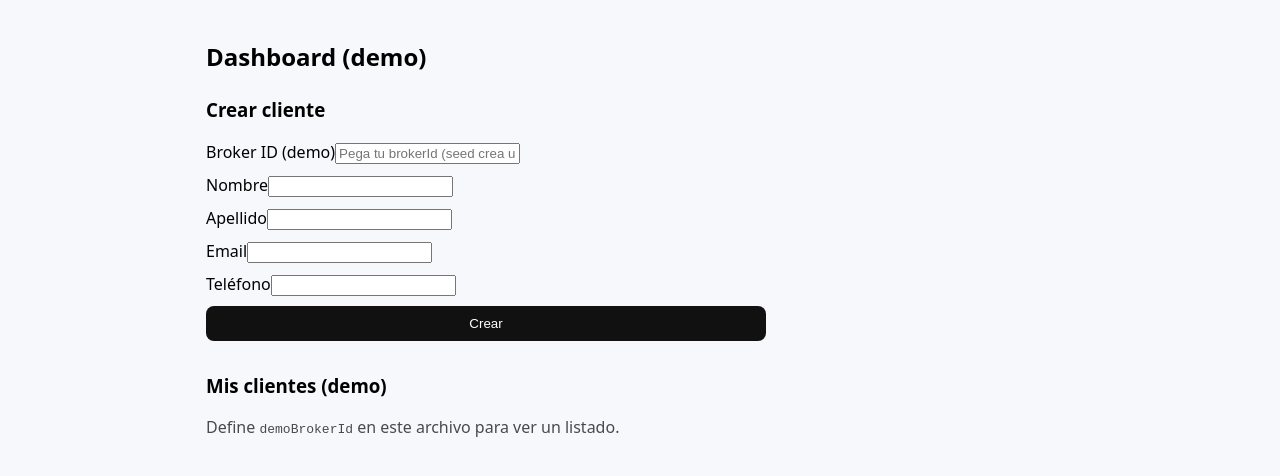
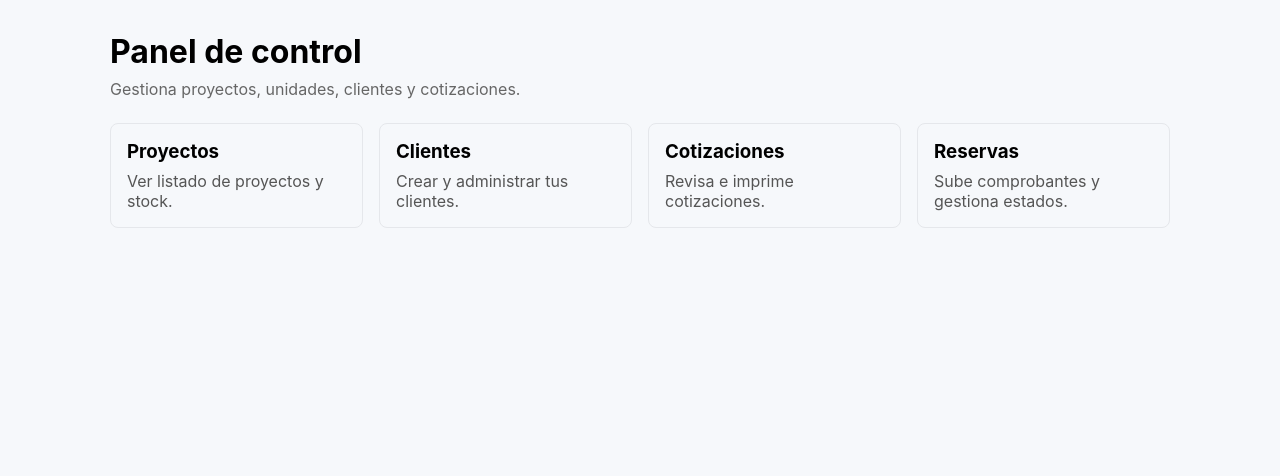
Before and after one commit to Rabbittscapital/marketplace, a Next.js app: page /dashboard in a window 1280 px wide. Shown: the top 476 px of the page. Built offline with nearby package versions, Linux system fonts and the light colour scheme.

Commit message:
Update page.tsx

```diff
--- a/app/dashboard/page.tsx
+++ b/app/dashboard/page.tsx
@@ -1,52 +1,94 @@
-async function getClients(brokerId: string) {
-  const url = `${process.env.NEXT_PUBLIC_BASE_URL ?? ''}/api/clients?brokerId=${brokerId}`;
-  const res = await fetch(url, { cache: "no-store" });
-  if (!res.ok) return [];
-  return res.json();
-}
+// app/dashboard/page.tsx
 
-export default async function DashboardPage() {
-  // Para demo pegamos brokerId manual. En producción sale de la sesión del usuario.
-  const demoBrokerId = ""; // puedes dejarlo vacío; crea clientes con el form
-  const clients = demoBrokerId ? await getClients(demoBrokerId) : [];
+export default function Dashboard() {
+  return (
+    <main
+      style={{
+        maxWidth: 1100,
+        margin: "0 auto",
+        padding: "2rem 1.25rem",
+        fontFamily:
+          "-apple-system, BlinkMacSystemFont, Segoe UI, Roboto, Helvetica, Arial, sans-serif",
+      }}
+    >
+      <header style={{ marginBottom: "1.5rem" }}>
+        <h1 style={{ fontSize: "2rem", margin: 0 }}>Panel de control</h1>
+        <p style={{ color: "#666", marginTop: "0.5rem" }}>
+          Gestiona proyectos, unidades, clientes y cotizaciones.
+        </p>
+      </header>
 
-  return (
-    <main style={{maxWidth:900,margin:"40px auto",padding:"0 16px"}}>
-      <h2>Dashboard (demo)</h2>
+      <section
+        style={{
+          display: "grid",
+          gridTemplateColumns: "repeat(auto-fit, minmax(240px, 1fr))",
+          gap: "1rem",
+        }}
+      >
+        <a
+          href="/proyectos"
+          style={{
+            display: "block",
+            border: "1px solid #e5e7eb",
+            borderRadius: 8,
+            padding: "1rem",
+            textDecoration: "none",
+          }}
+        >
+          <h3 style={{ margin: "0 0 0.5rem 0" }}>Proyectos</h3>
+          <p style={{ margin: 0, color: "#555" }}>
+            Ver listado de proyectos y stock.
+          </p>
+        </a>
 
-      <section style={{marginTop:24}}>
-        <h3>Crear cliente</h3>
-        <form action="/api/clients" method="post" style={{display:"grid",gap:10,maxWidth:560}}>
-          <label>Broker ID (demo)
-            <input name="brokerId" required placeholder="Pega tu brokerId (seed crea uno)"/>
-          </label>
-          <label>Nombre
-            <input name="firstName" required/>
-          </label>
-          <label>Apellido
-            <input name="lastName" required/>
-          </label>
-          <label>Email
-            <input type="email" name="email" required/>
-          </label>
-          <label>Teléfono
-            <input name="phone" />
-          </label>
-          <button className="btn">Crear</button>
-        </form>
+        <a
+          href="/clientes"
+          style={{
+            display: "block",
+            border: "1px solid #e5e7eb",
+            borderRadius: 8,
+            padding: "1rem",
+            textDecoration: "none",
+          }}
+        >
+          <h3 style={{ margin: "0 0 0.5rem 0" }}>Clientes</h3>
+          <p style={{ margin: 0, color: "#555" }}>
+            Crear y administrar tus clientes.
+          </p>
+        </a>
+
+        <a
+          href="/cotizaciones"
+          style={{
+            display: "block",
+            border: "1px solid #e5e7eb",
+            borderRadius: 8,
+            padding: "1rem",
+            textDecoration: "none",
+          }}
+        >
+          <h3 style={{ margin: "0 0 0.5rem 0" }}>Cotizaciones</h3>
+          <p style={{ margin: 0, color: "#555" }}>
+            Revisa e imprime cotizaciones.
+          </p>
+        </a>
+
+        <a
+          href="/reservas"
+          style={{
+            display: "block",
+            border: "1px solid #e5e7eb",
+            borderRadius: 8,
+            padding: "1rem",
+            textDecoration: "none",
+          }}
+        >
+          <h3 style={{ margin: "0 0 0.5rem 0" }}>Reservas</h3>
+          <p style={{ margin: 0, color: "#555" }}>
+            Sube comprobantes y gestiona estados.
+          </p>
+        </a>
       </section>
-
-      <section style={{marginTop:32}}>
-        <h3>Mis clientes (demo)</h3>
-        {!demoBrokerId && <p style={{opacity:.7}}>Define <code>demoBrokerId</code> en este archivo para ver un listado.</p>}
-        <ul>
-          {clients.map((c: any) => (
-            <li key={c.id}>{c.firstName} {c.lastName} — {c.email}</li>
-          ))}
-        </ul>
-      </section>
-
-      <style jsx>{`.btn{padding:10px 14px;border-radius:8px;background:#111;color:#fff;border:0}`}</style>
     </main>
   );
 }
```
